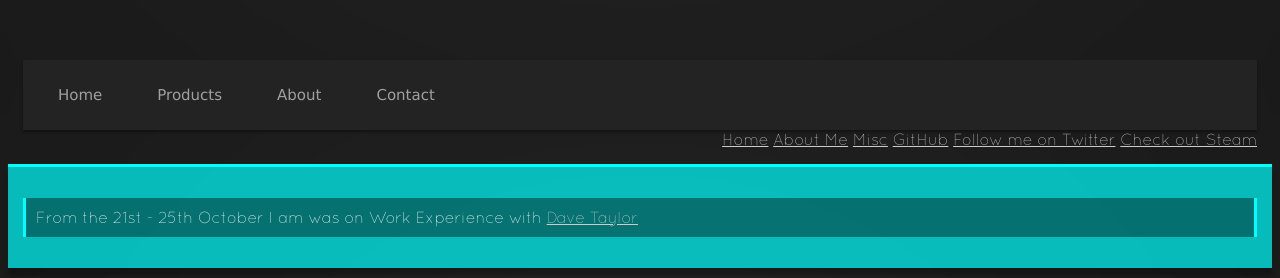
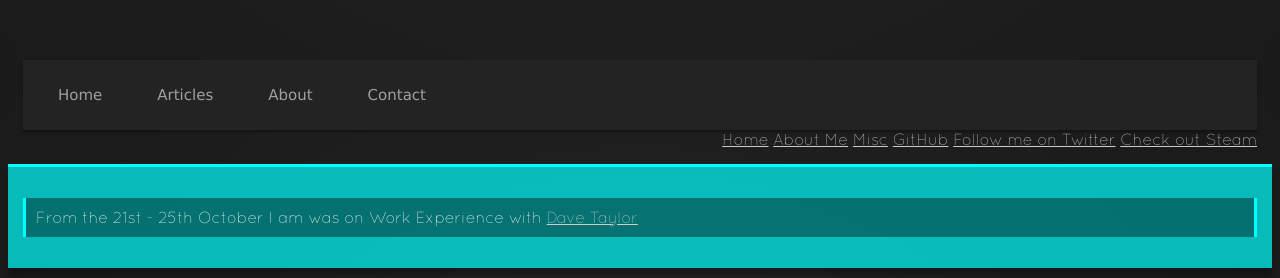
Before and after one commit to boffnoff/boffnoff.github.com, a Jekyll site: the page built from about.html, in a window 1280 px wide. Shown: the part 147-425 px from the top of the page. Built offline with Jekyll 4.4.1, drawn with Linux system fonts in a browser that asks for light colours; nearby versions of some CDN libraries.

Commit message:
don't think that last one worked

```diff
--- a/_layouts/master.html
+++ b/_layouts/master.html
@@ -18,7 +18,7 @@
  <div id='cssmenu'>
 <ul>
     <li class='active'><a href='http://boffnoff.me'><span>Home</span></a></li>
-   <li class='has-sub'><a href='#'><span>Products</span></a>
+   <li class='has-sub'><a href='#'><span>Articles</span></a>
       <ul>
          <li class='has-sub'><a href='#'><span>Work Experience</span></a>
             <ul>
@@ -32,12 +32,11 @@
          <li class='has-sub'><a href='#'><span>Chrome OS</span></a>
             <ul>
                <li><a href='http://boffnoff.me/2013/11/08/google-chrome-os-weekly-build.html'><span>Chrome OS</span></a></li>
-               <li class='last'><a href='#'><span>Sub Item</span></a></li>
             </ul>
          </li>
       </ul>
    </li>
-   <li><a href='#'><span>About</span></a></li>
+   <li><a href='http://boffnoff.me/about.html'><span>About</span></a></li>
    <li class='last'><a href='#'><span>Contact</span></a></li>
 </ul>
 </div>
```
